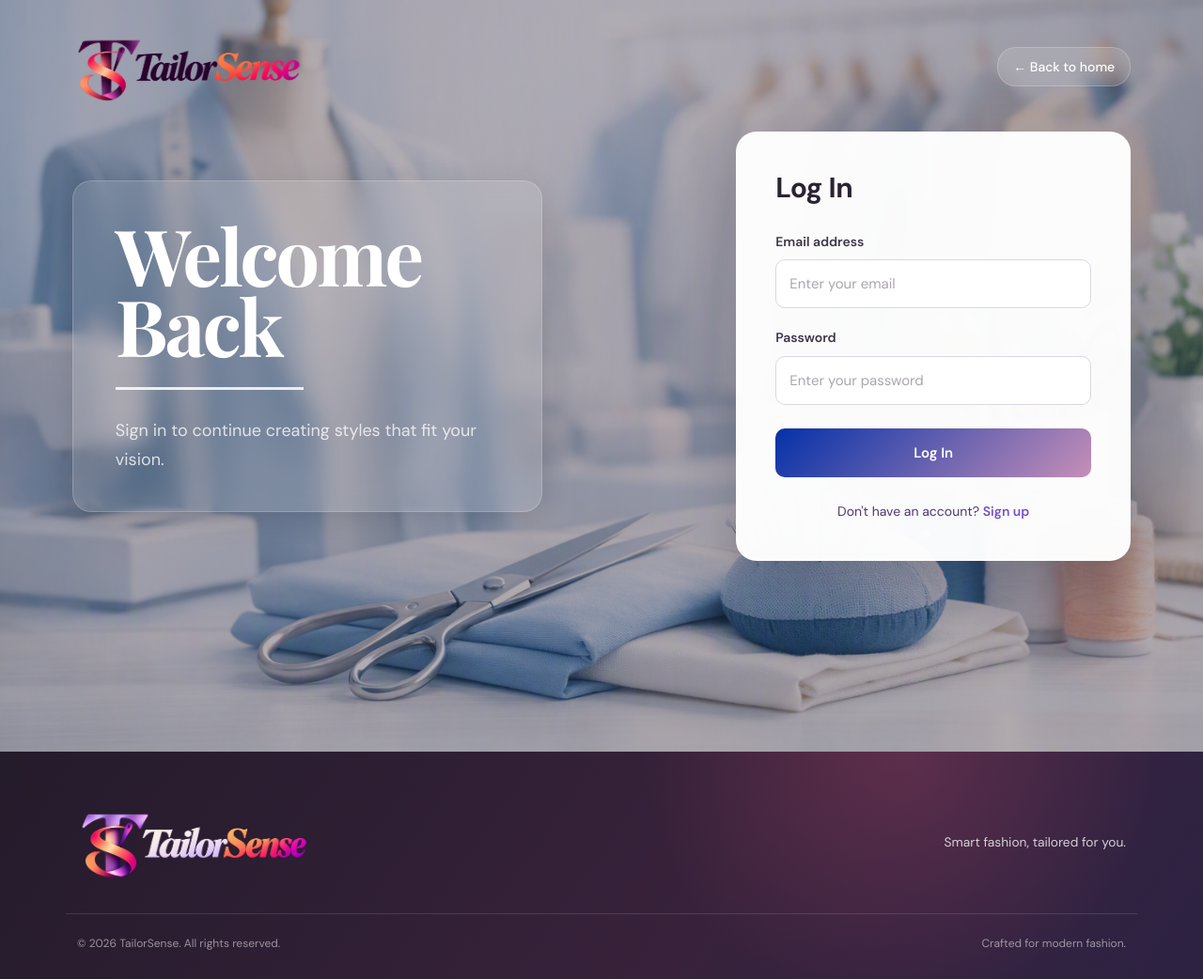
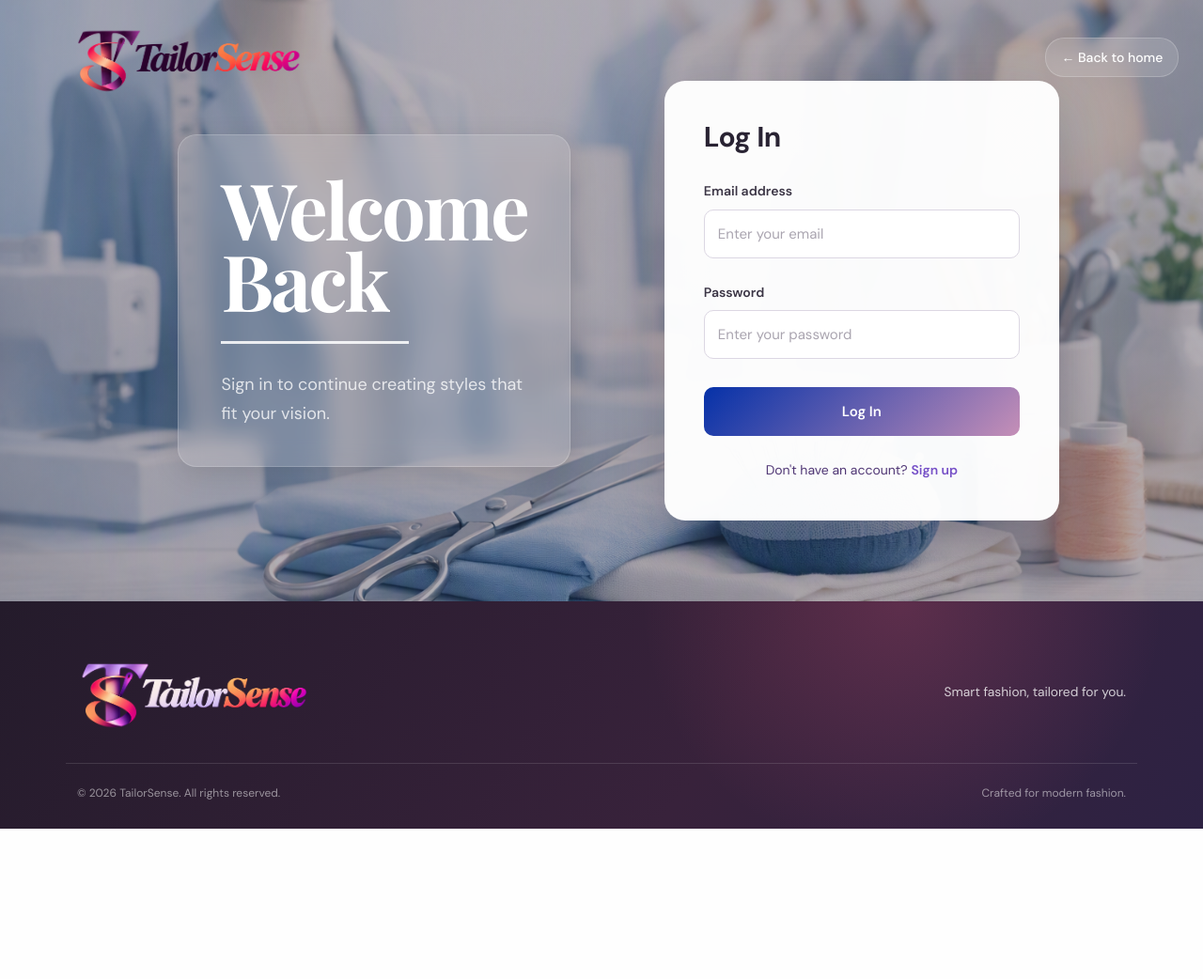
Before and after one commit to NelsonOmoniyi/TailorSense-API, a Django app: page /login/ in a window 1280 px wide. Shown: the whole page at 94% size. After the commit the page ends 882 px from the top, so only its background shows below. Run offline with Django 5.2, Linux system fonts and the light colour scheme.

Commit message:
login page modified

```diff
--- a/static/css/login.css
+++ b/static/css/login.css
@@ -4,10 +4,9 @@
 
 .login-header {
     position: absolute;
-
-    top: 30px;
+    top: 20px;
     left: 6%;
-    right: 6%;
+    right: 2%;
 
     display: flex;
     align-items: center;
@@ -24,11 +23,10 @@
 }
 
 .login-brand img {
-    display: block;
     width: 245px;
     height: auto;
-    max-height: 82px;
-    object-fit: contain;
+
+    display: block;
 }
 
 
@@ -67,12 +65,12 @@
    ========================================= */
 
 .login-page {
-    min-height: 100vh;
+    min-height: 80vh;
 
     display: flex;
-    align-items: flex-start;
+    align-items: center;
 
-    padding: 140px 6% 60px;
+    padding: 60px 6%;
 
     box-sizing: border-box;
 
@@ -90,7 +88,7 @@
    ========================================= */
 
 .login-content {
-    width: 100%;
+    width: 80%;
     max-width: 1150px;
 
     margin: 0 auto;
@@ -245,7 +243,7 @@
     display: flex;
     flex-direction: column;
 
-    gap: 20px;
+    gap: 25px;
 }
 
 .form-group {
--- a/templates/login.html
+++ b/templates/login.html
@@ -1,7 +1,7 @@
 {% load static %}
 {% include 'partials/head.html' %}
 
-<main class="login-page">
+<div class="login-layout">
     <header class="login-header">
         <a href="/" class="login-brand">
             <img
@@ -14,7 +14,7 @@
             ← Back to home
         </a>
     </header>
-
+    <main class="login-page">
         <section class="login-content">
 
             <div class="login-intro">
```
Lines whose indentation alone changed are shown as unchanged.
